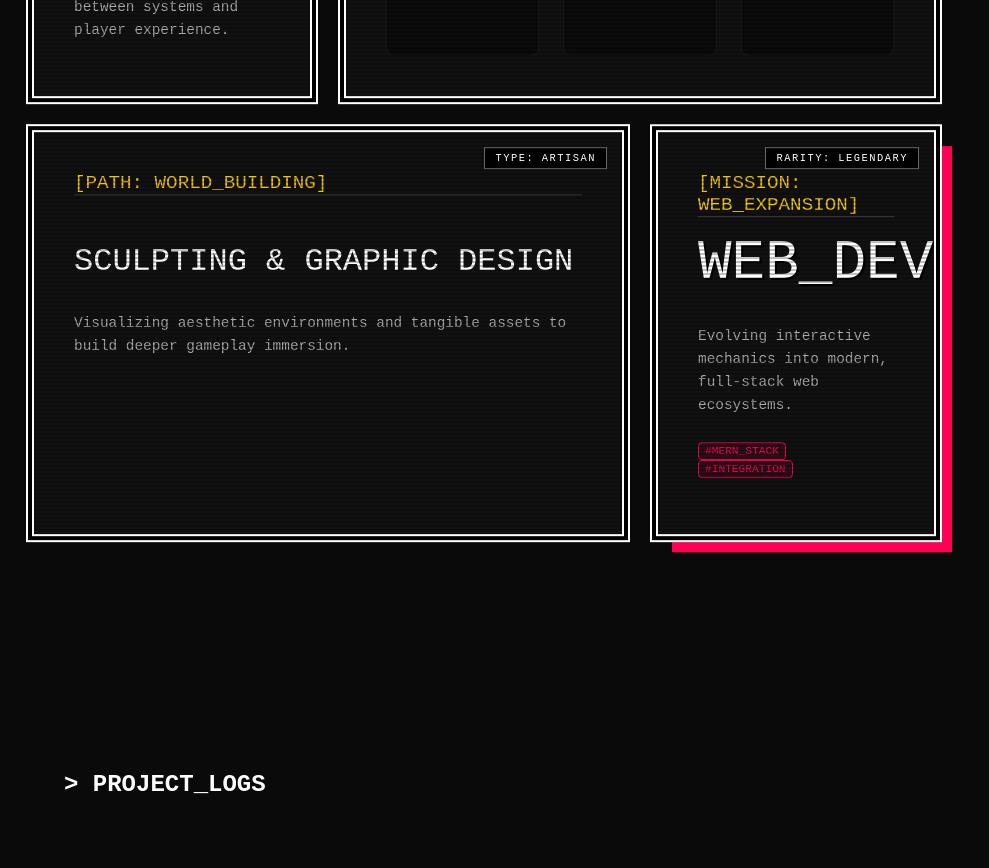
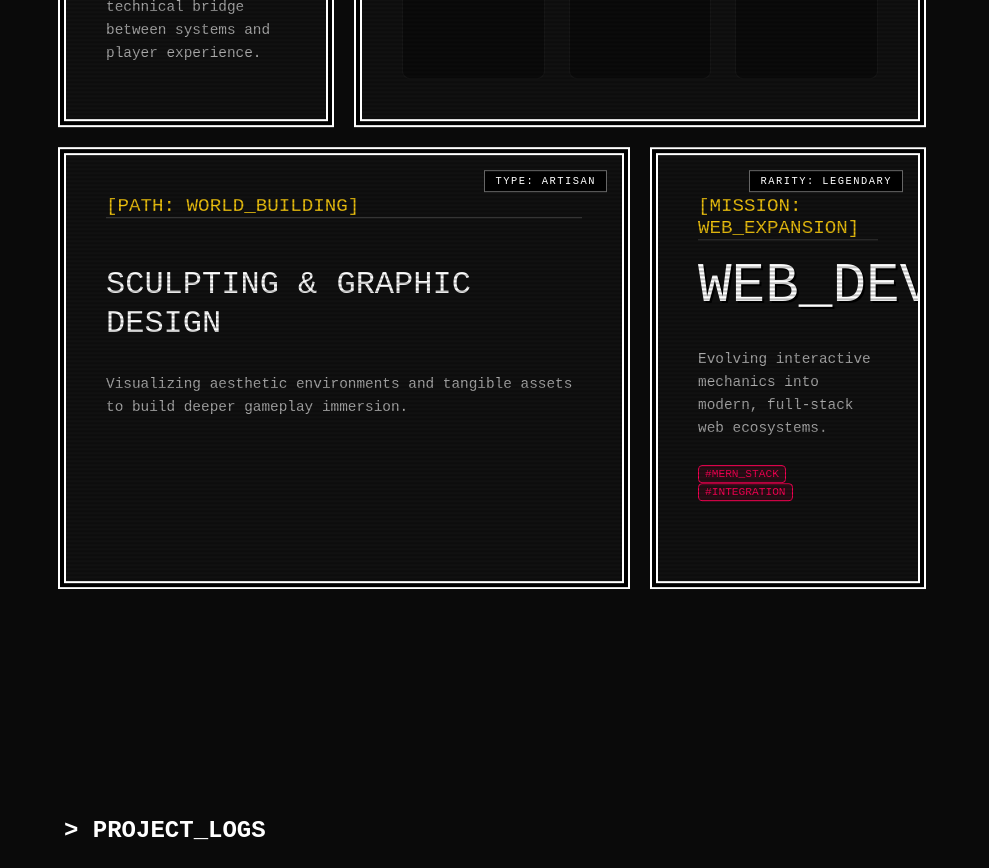
Before and after one commit to apr45/is117-GameDevPortfolio, a React (Vite) app: page / in a window 1280 px wide. Shown: the part 1260-2128 px from the top of the page, without its empty margins (0-989 px from the left). Built offline with nearby package versions, Linux system fonts and the light colour scheme.

Commit message:
centering boxes of about me section

```diff
--- a/src/components/AboutMe.tsx
+++ b/src/components/AboutMe.tsx
@@ -49,8 +49,9 @@ const AboutMe: React.FC = () => {
           </p>
         </div>
 
-        {/* BOX 4: WEB DEV GOALS (Narrow - Bottom Right - LEGENDARY BOX) */}
-        <div className={`${styles.statCard} ${styles.facultyNote}`}>
+        {/* BOX 4: WEB DEV GOALS (Narrow - Bottom Right) */}
+        {/* Removed facultyNote class to get rid of the pink shadow */}
+        <div className={styles.statCard}>
           <div className={styles.rarityBadge}>RARITY: LEGENDARY</div>
           <span className={styles.itemHeader}>[MISSION: WEB_EXPANSION]</span>
           <span className={styles.statValue}>WEB_DEV</span>
--- a/src/styles/AboutMe.module.css
+++ b/src/styles/AboutMe.module.css
@@ -1,20 +1,21 @@
 .aboutScene {
-  padding: 80px 1rem; /* Full screen horizontal width */
+  padding: 80px 0;
   width: 100%;
+  min-height: 100vh;
   display: flex;
-  justify-content: center;
+  flex-direction: column; /* Allows vertical stacking if needed */
+  justify-content: center; /* Vertical Center */
+  align-items: center;    /* Horizontal Center */
   overflow: hidden;
 }
 
 .asymmetricGrid {
   display: grid;
-  /* 4 equal columns across the entire width */
   grid-template-columns: repeat(4, 1fr);
-  /* Two equal height rows, making boxes same height */
   grid-template-rows: repeat(2, 1fr);
   gap: 2rem;
-  width: 95vw; /* Slightly extends across the screen width */
-  max-width: 1500px; /* Keep large but bounded */
+  width: 90vw; /* Keeps it wide but centered within the scene */
+  max-width: 1400px;
 }
 
 @keyframes float {
@@ -31,7 +32,7 @@
   box-shadow:
     0 0 0 4px #000,
     0 0 0 6px #fff;
-  padding: 2.5rem; /* Large content area */
+  padding: 2.5rem;
   animation: float 4s ease-in-out infinite;
   transition: all 0.3s ease;
   overflow: hidden;
@@ -103,17 +104,7 @@
 
 /* WIDE ITEM LOGIC: Mimics the larger highlighted boxes [cite: 8] */
 .wideItem {
-  /* This box will span two column tracks */
   grid-column: span 2;
-  /* Ensure it has visual weight over standard boxes */
-  flex-grow: 2;
-}
-
-.facultyNote {
-  box-shadow:
-    0 0 0 4px #000,
-    0 0 0 6px #fff,
-    16px 16px 0px var(--accent-pink);
 }
 
 /* --- The Interior Grid for Python, Java, C# --- */
```
